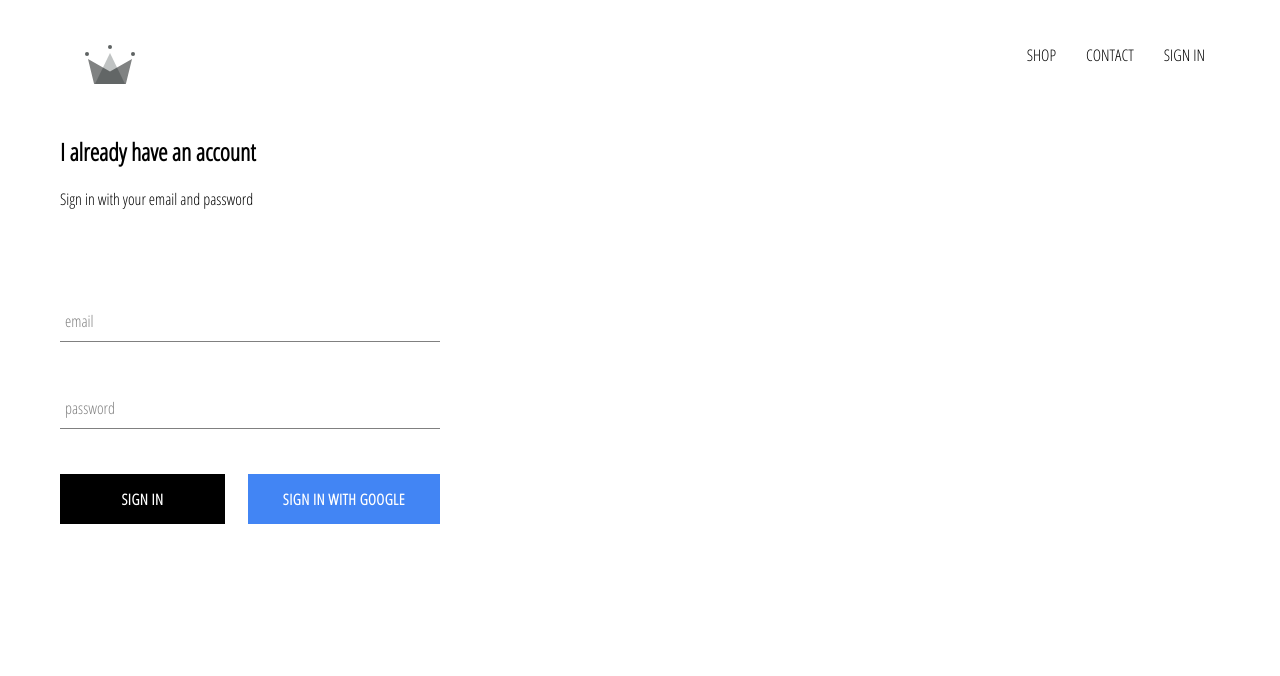
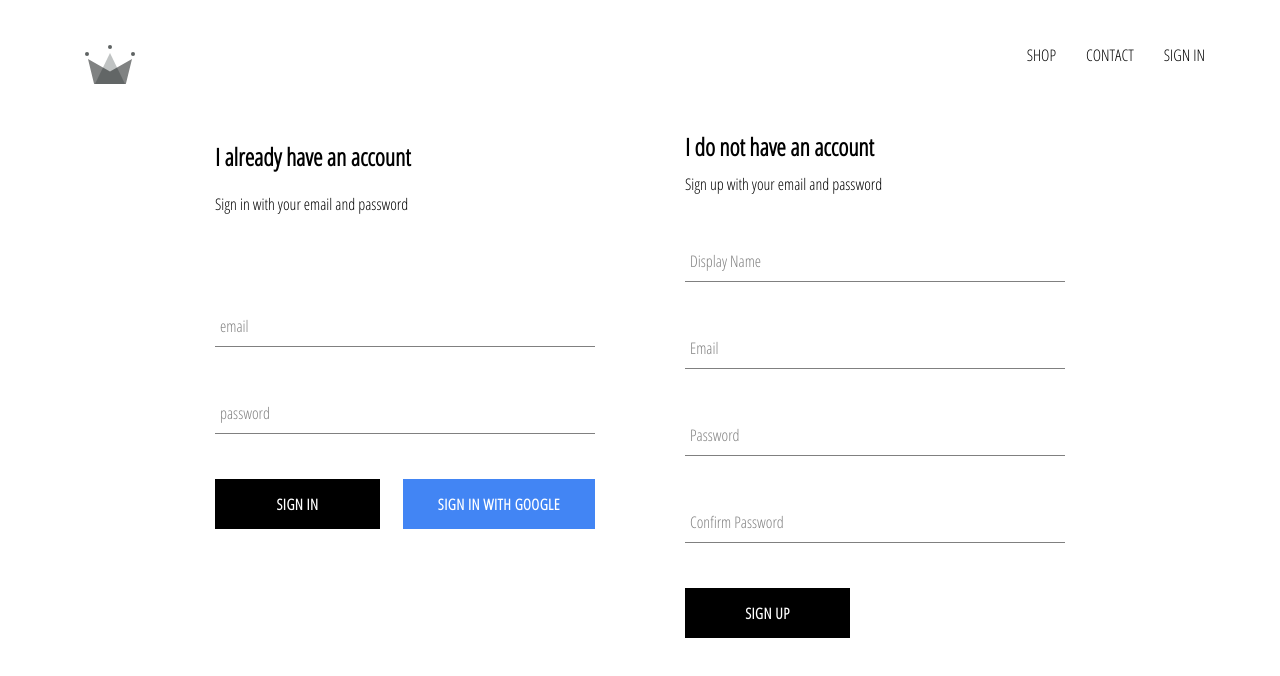
Before and after one commit to JDarke/e-com-shop, a React (Create React App) app: page /signin in a window 1280 px wide. Shown: the top 676 px of the page. Built offline with nearby package versions, Linux system fonts and the light colour scheme; no server answers.

Commit message:
add firebase utils, store auth users to firestore

```diff
--- a/src/App.js
+++ b/src/App.js
@@ -1,25 +1,39 @@
-import React from 'react';
-import './App.css';
-import {Switch, Route} from 'react-router-dom';
-import Header from './Components/header/header.jsx'
-import HomePage from './Pages/HomePage/homepage.jsx'
-import ShopPage from './Pages/Shop/shoppage.jsx'
-import SignInAndUpPage from './Pages/SignInAndUpPage/signinandup.jsx'
-import { auth } from './firebase/firebase.utils.js'
+import React from "react";
+import "./App.css";
+import { Switch, Route } from "react-router-dom";
+import Header from "./Components/header/header.jsx";
+import HomePage from "./Pages/HomePage/homepage.jsx";
+import ShopPage from "./Pages/Shop/shoppage.jsx";
+import SignInAndUpPage from "./Pages/SignInAndUpPage/signinandup.jsx";
+import { auth, createUserProfileDocument } from "./firebase/firebase.utils.js";
 
 class App extends React.Component {
   constructor(props) {
     super(props);
     this.state = {
-      currentUser: null
-    }
+      currentUser: null,
+    };
   }
 
   unsubscribeFromAuth = null;
 
   componentDidMount() {
-    this.unsubscribeFromAuth = auth.onAuthStateChanged(user => {
-      this.setState({currentUser: user})
+    this.unsubscribeFromAuth = auth.onAuthStateChanged(async (userAuth) => {
+      //this.setState({currentUser: user})
+      if (userAuth) {
+        const userRef = await createUserProfileDocument(userAuth);
+        userRef.onSnapshot((snapShot) => {
+          //console.log(snapShot)
+
+          this.setState({
+            currentUser: {
+              id: snapShot.id,
+              ...snapShot.data(),
+            },
+          }, () => console.log(this.state));
+        });
+      }
+      this.setState({ currentUser: userAuth });
     });
   }
 
@@ -32,9 +46,9 @@
       <div>
         <Header currentUser={this.state.currentUser} />
         <Switch>
-        <Route exact path='/' component={HomePage} />
-        <Route exact path='/shop' component={ShopPage} />
-        <Route exact path='/signin' component={SignInAndUpPage} />
+          <Route exact path="/" component={HomePage} />
+          <Route exact path="/shop" component={ShopPage} />
+          <Route exact path="/signin" component={SignInAndUpPage} />
         </Switch>
       </div>
     );
--- /dev/null
+++ b/src/Components/SignUp/signup.jsx
@@ -0,0 +1,99 @@
+import React from "react";
+import FormInput from "../FormInput/forminput.jsx";
+import "./signup.styles.scss";
+import CustomButton from "../Button/button.jsx";
+import {
+  auth,
+  createUserProfileDocument,
+} from "../../firebase/firebase.utils.js";
+
+class SignUp extends React.Component {
+  constructor(props) {
+    super(props);
+    this.state = {
+      displayName: "",
+      email: "",
+      password: "",
+      confirmPassword: ""
+    };
+  }
+
+  handleSubmit = async (e) => {
+    e.preventDefault();
+    const { displayName, email, password, confirmPassword } = this.state;
+
+
+    if (password !== confirmPassword) {
+      alert('Passwords do not match');
+      return;
+    }
+
+    try {
+      const {user} = await auth.createUserWithEmailAndPassword(email, password);
+      await createUserProfileDocument(user, { displayName });
+      this.setState({
+        displayName: "",
+        email: "",
+        password: "",
+        confirmPassword: ""
+      })
+    } catch (err) {
+      console.error(err);
+    }
+  }
+
+
+  handleChange = (e) => {
+    const { name, value } = e.target;
+    this.setState({
+      [name]: value
+    });
+  }
+
+  render() {
+    const { displayName, email, password, confirmPassword } = this.state;
+    return (
+      <div className="sign-up">
+        <h2 className="title">I do not have an account</h2>
+        <span>Sign up with your email and password</span>
+        <form className="sign-up-form" onSubmit={this.handleSubmit}>
+          <FormInput
+            type="text"
+            name="displayName"
+            label="Display Name"
+            onChange={this.handleChange}
+            value={displayName}
+            required
+          />
+          <FormInput
+            type="email"
+            name="email"
+            label="Email"
+            onChange={this.handleChange}
+            value={email}
+            required
+          />
+          <FormInput
+            type="password"
+            name="password"
+            label="Password"
+            onChange={this.handleChange}
+            value={password}
+            required
+          />
+          <FormInput
+            type="password"
+            name="confirmPassword"
+            label="Confirm Password"
+            onChange={this.handleChange}
+            value={confirmPassword}
+            required
+          />
+          <CustomButton type="submit">SIGN UP</CustomButton>
+        </form>
+      </div>
+    );
+  }
+}
+
+export default SignUp;
--- /dev/null
+++ b/src/Components/SignUp/signup.styles.scss
@@ -0,0 +1,9 @@
+.sign-up {
+    display: flex;
+    flex-direction: column;
+    width: 380px;
+
+    .title {
+      margin: 10px 0;
+    }
+  }
--- a/src/Pages/SignInAndUpPage/signinandup.jsx
+++ b/src/Pages/SignInAndUpPage/signinandup.jsx
@@ -1,10 +1,12 @@
 import React from "react";
 import SignIn from "../../Components/SignIn/signin.jsx";
+import SignUp from "../../Components/SignUp/signup.jsx"
 import "./signinandup.styles.scss";
 
 const SignInAndUpPage = () => (
   <div className="sign-in-and-sign-up">
     <SignIn />
+    <SignUp />
   </div>
 );
 
--- a/src/Pages/SignInAndUpPage/signinandup.styles.scss
+++ b/src/Pages/SignInAndUpPage/signinandup.styles.scss
@@ -0,0 +1,6 @@
+.sign-in-and-sign-up {
+    width: 850px;
+    display: flex;
+    justify-content: space-between;
+    margin: 30px auto;
+  }
--- a/src/firebase/firebase.utils.js
+++ b/src/firebase/firebase.utils.js
@@ -9,8 +9,33 @@
     projectId: "e-com-shop-a399e",
     storageBucket: "e-com-shop-a399e.appspot.com",
     messagingSenderId: "705953978516",
-    appId: "1:705953978516:web:5d976232a2c17bbec8bc81",
-    measurementId: "G-Z72WLSYQVG"
+    appId: "1:705953978516:web:514086a983931c33c8bc81",
+    measurementId: "G-L2TQ5EBM4V"
+  }
+
+export const createUserProfileDocument = async (userAuth, additionalData) => {
+    if (!userAuth) return;
+
+    const userRef = firestore.doc(`users/${userAuth.uid}`);
+    const snapShot = await userRef.get();
+    //console.log(snapShot);
+
+    if (!snapShot.exists) {
+        const { displayName, email } = userAuth;
+        const createdAt = new Date();
+
+        try {
+            await userRef.set({
+              displayName,
+              email,
+              createdAt,
+              ...additionalData
+            })
+        } catch (e) {
+            console.log('error creating user', e.message)
+        }
+    }
+    return userRef;
 }
 
 firebase.initializeApp(config);
```
Lines whose indentation alone changed are shown as unchanged.
